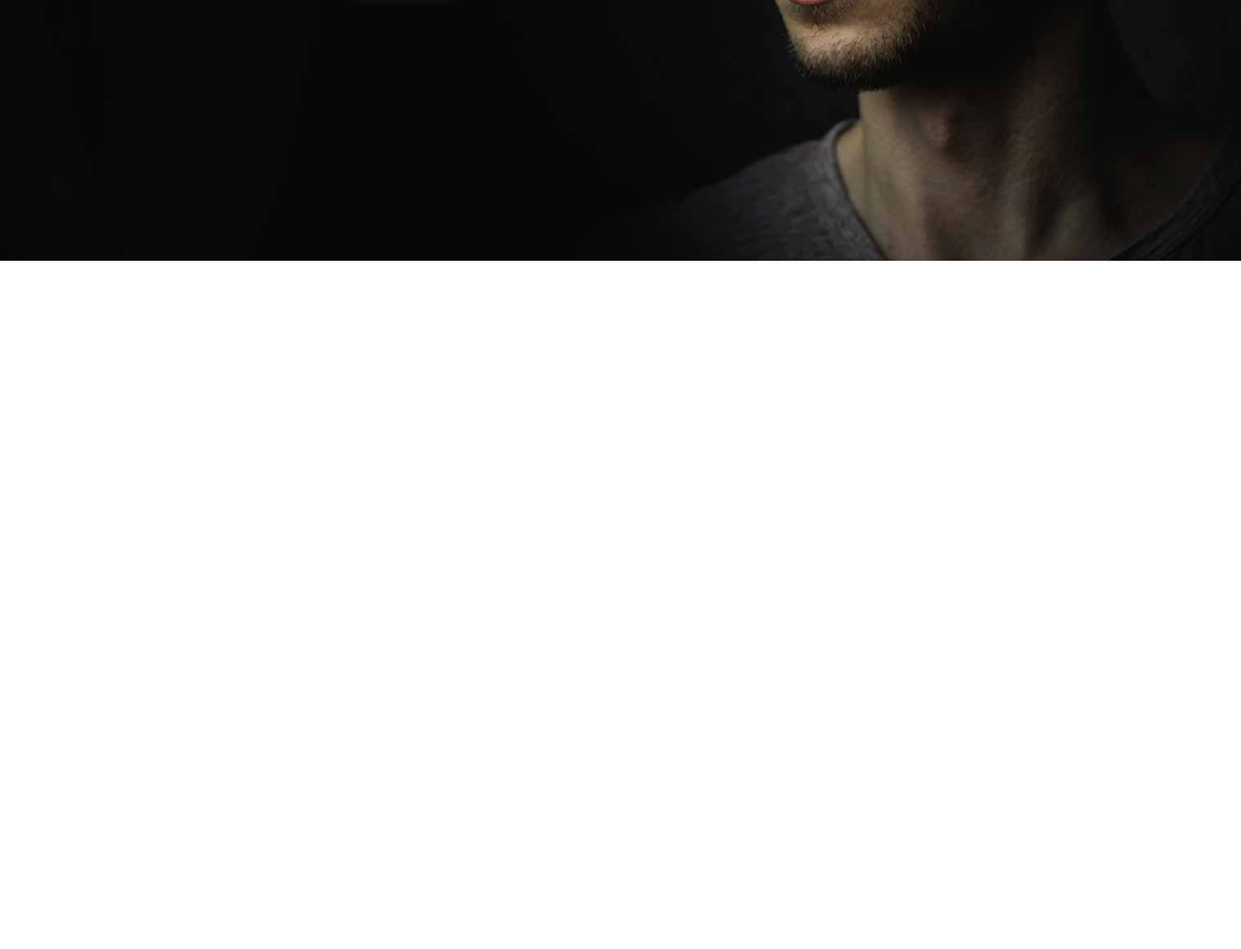
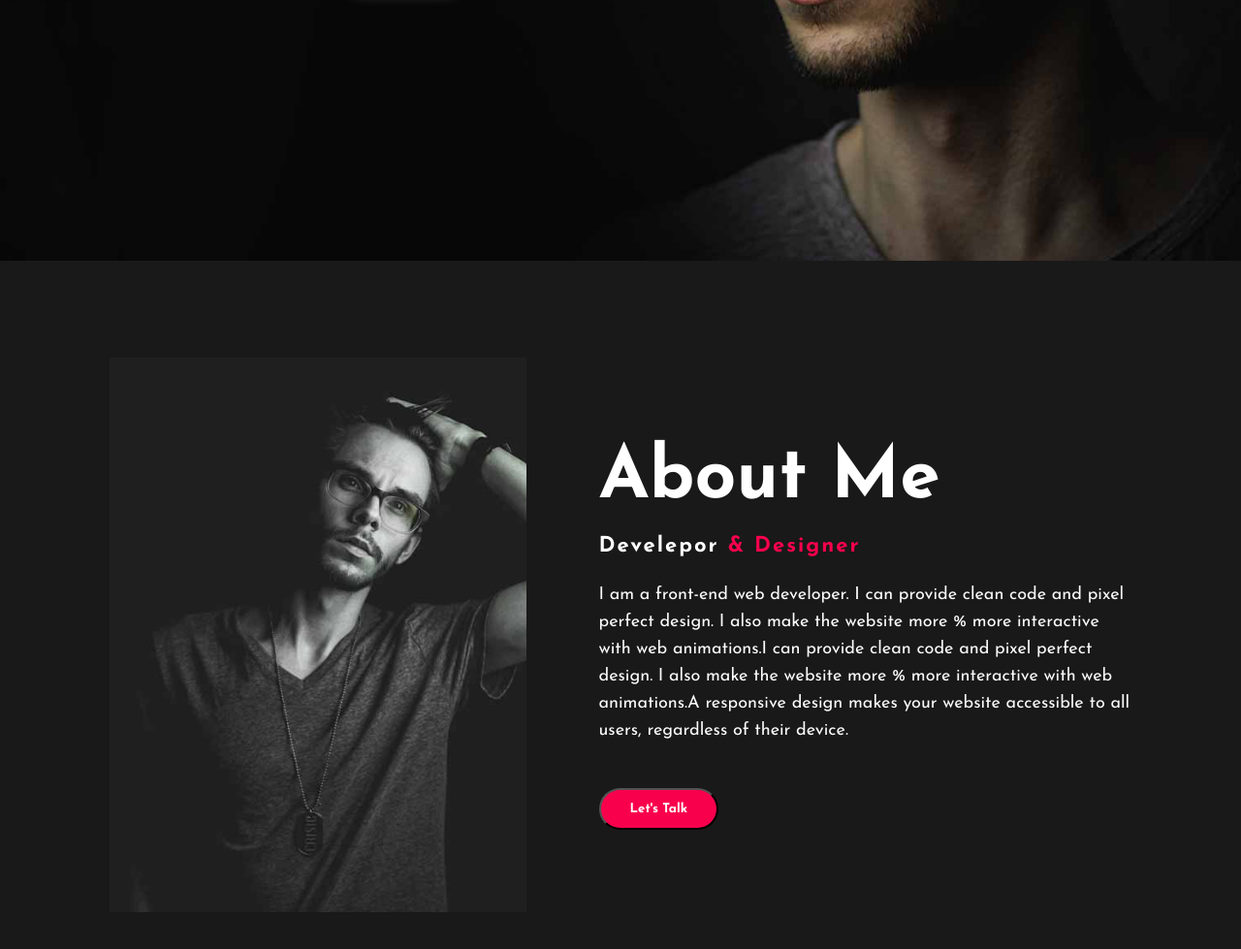
Before and after one commit to MertArdaDogan/portfolio, a plain HTML site: page index.html in a window 1280 px wide. Shown: the part 531-1510 px from the top of the page at 97% size. Before the commit the page ends 800 px from the top, so only its background shows below. Drawn offline with Linux system fonts and the light colour scheme; files whose address does not match are found by name.

Commit message:
finish about section

```diff
--- a/index.html
+++ b/index.html
@@ -32,7 +32,19 @@
             </form>
         </div>
     </section>
-
+    <section id="about">
+        <div class="about">
+            <div class="img">
+                <img src="./img/main-image.jpg" alt="">
+            </div>
+            <div class="about-text">
+                <h1>About Me</h1>
+                <h4>Develepor <span>& Designer</span></h4>
+                <p>I am a front-end web developer. I can provide clean code and pixel perfect design. I also make the website more % more interactive with web animations.I can provide clean code and pixel perfect design. I also make the website more % more interactive with web animations.A responsive design makes your website accessible to all users, regardless of their device.</p>
+                <button type="button">Let's Talk</button>
+            </div>
+        </div>
+    </section>
     <script src="./js/main.js"></script>
 </body>
 </html>
--- a/style/main.css
+++ b/style/main.css
@@ -96,3 +96,55 @@ nav .button:hover{
     right: 6px;
     cursor: pointer;
 }
+#about{
+    width: 100%;
+    padding: 100px 0;
+    background-color: #191919;
+}
+#about img{
+    height: auto;
+    width: 430px;
+}
+.about-text{
+    width: 550px;
+}
+.about{
+    width: 1130px;
+    max-width: 95%;
+    margin: 0 auto;
+    display: flex;
+    align-items: center;
+    justify-content: space-around;
+}
+.about-text h1{
+    color: white;
+    font-size: 75px;
+    text-transform: capitalize;
+    margin-bottom: 20px;
+}
+.about-text h4{
+    color: white;
+    letter-spacing: 2px;
+    font-size: 22px;
+    margin-bottom: 25px;
+    text-transform: capitalize;
+}
+.about-text p{
+    color: #fcfcfc;
+    line-height: 28px;
+    font-size: 18px;
+    margin-bottom: 45px;
+}
+.about-text button{
+    background-color: #f9004d;
+    color: #fff;
+    font-weight: bold;
+    padding: 13px 30px;
+    border-radius: 30px;
+    transition: .4s;
+    cursor: pointer;
+}
+.about-text button:hover{
+    background-color: transparent;
+    border: 2px solid #f9004d;
+}
```
